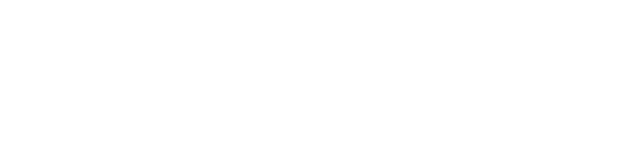
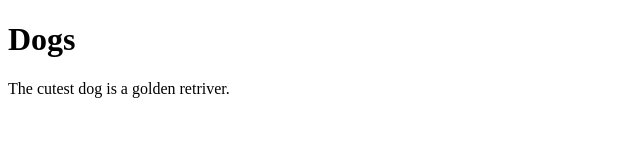
Before and after one commit to ellisonhamblin/exploring-cs, a plain HTML site: page index.html in a window 1280 px wide. Shown: the whole page, without its empty margins (0-640 px from the left). Drawn offline with Linux system fonts and the light colour scheme.

Commit message:
added header and paragraph

```diff
--- a/index.html
+++ b/index.html
@@ -4,3 +4,6 @@
 
  </body>
 </html>
+
+<h1>Dogs</h1>
+   	<p>The cutest dog is a golden retriver.</p>
```
